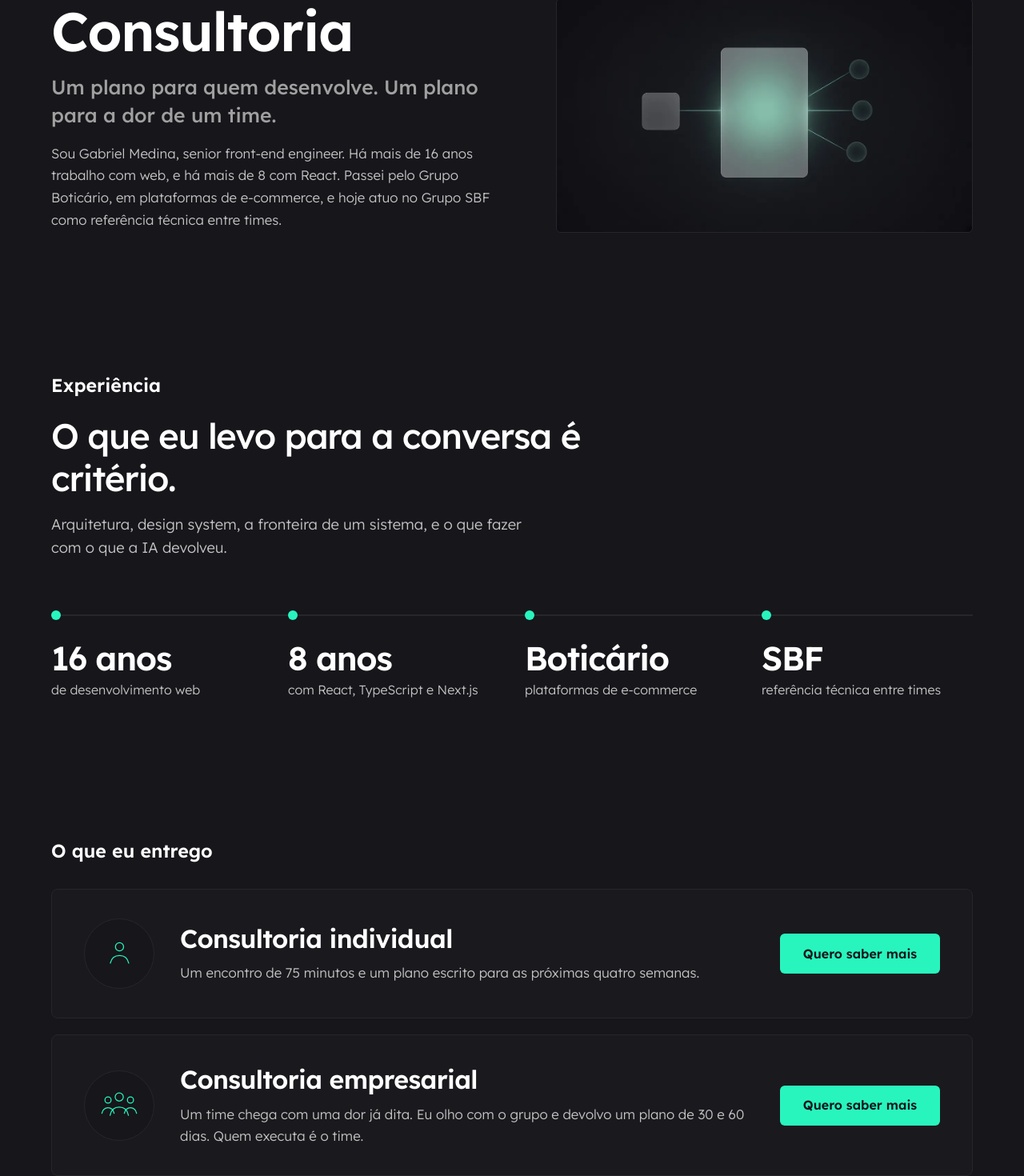
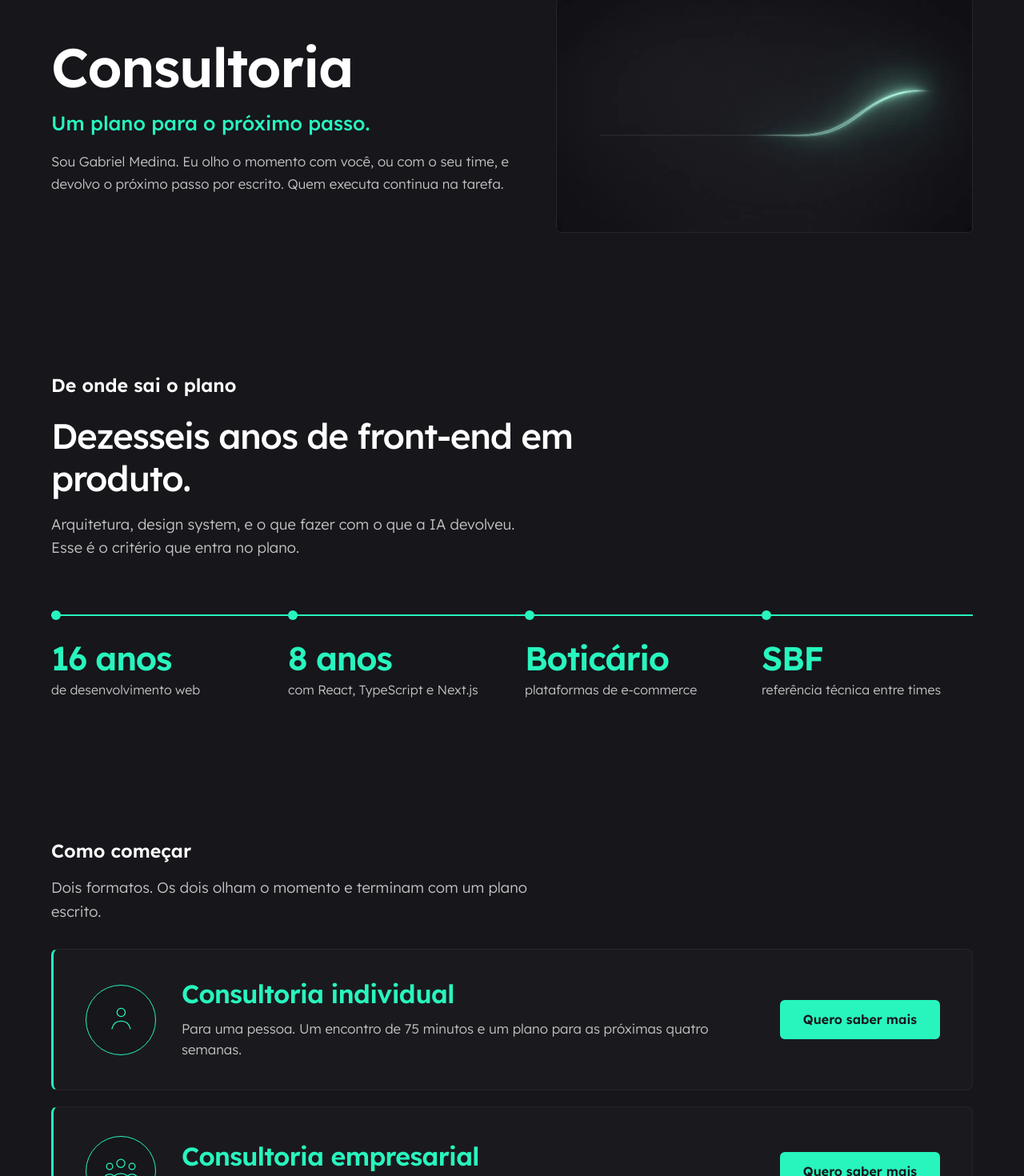
Before and after one commit to gabrielmedina/profile, a Next.js app: page /consultoria in a window 1280 px wide. Shown: the part 206-1676 px from the top of the page at 80% size. Built offline with nearby package versions, Linux system fonts and the light colour scheme.

Commit message:
Liga o texto da consultoria e troca a capa pela subida.
A entrada explica o plano, de onde ele sai e como começar. A capa passa a ser uma linha reta que sobe a partir do meio, e a cor primária volta nos títulos, na trilha e nos valores.

Co-authored-by: gmedina.santos <gmedina.santos@gmail.com>

```diff
--- a/src/features/consulting/components/consulting-page/consulting-page.tsx
+++ b/src/features/consulting/components/consulting-page/consulting-page.tsx
@@ -60,6 +60,7 @@ export function ConsultingPage() {
           <h2 id="entrega" className={styles.sectionTitle}>
             {consulting.deliveryHeading}
           </h2>
+          <p className={styles.statementNote}>{consulting.deliveryLead}</p>
           <div className={styles.cards}>
             {consulting.offers.map((offer) => (
               <OfferCard key={offer.id} offer={offer} />
--- a/src/features/consulting/components/consulting-page/consulting.module.scss
+++ b/src/features/consulting/components/consulting-page/consulting.module.scss
@@ -51,7 +51,7 @@
 
 .subtitle {
   margin: 0.85rem 0 0;
-  color: var(--color-text-light);
+  color: var(--color-primary);
   font-size: 1.2rem;
   font-weight: 500;
   line-height: 1.4;
@@ -138,7 +138,7 @@
   bottom: 0;
   left: 5px;
   width: 2px;
-  background: var(--color-border);
+  background: var(--color-primary);
 }
 
 .mark::after {
@@ -154,7 +154,7 @@
 
 .markValue {
   margin: 0;
-  color: var(--color-title);
+  color: var(--color-primary);
   font-size: 2.15rem;
   font-weight: 600;
   letter-spacing: -0.03em;
@@ -183,6 +183,7 @@
   padding: 1.6rem;
   background: var(--color-background-interactive);
   border: 1px solid var(--color-border);
+  border-left: 3px solid var(--color-primary);
   border-radius: 8px;
 }
 
@@ -191,7 +192,7 @@
   width: 5.5rem;
   height: 5.5rem;
   place-items: center;
-  border: 1px solid var(--color-border);
+  border: 1px solid var(--color-primary);
   border-radius: 50%;
   background: var(--color-background);
   color: var(--color-primary);
@@ -209,7 +210,7 @@
 
 .cardTitle {
   margin: 0;
-  color: var(--color-title);
+  color: var(--color-primary);
   font-size: 1.7rem;
   font-weight: 600;
   line-height: 1.2;
@@ -308,7 +309,7 @@
 
 .price dd {
   margin: 0;
-  color: var(--color-title);
+  color: var(--color-primary);
   font-size: 1.45rem;
   font-weight: 600;
   letter-spacing: -0.02em;
@@ -426,7 +427,7 @@
     right: 0;
     left: 0;
     height: 2px;
-    background: var(--color-border);
+    background: var(--color-primary);
   }
 
   .mark {
--- a/src/features/consulting/content.ts
+++ b/src/features/consulting/content.ts
@@ -29,7 +29,7 @@ export const consultingCover = {
   social: '/imgs/consultoria/consultoria.jpg',
   width: 1200,
   height: 675,
-  alt: 'Capa: uma lâmina fosca ao centro. Um nó à esquerda e três nós à direita ligam-se a ela por fios mint.',
+  alt: 'Capa: uma linha reta na primeira metade e, a partir do meio, uma subida em mint até o fim.',
 } as const
 
 const whatsapp = {
@@ -41,13 +41,13 @@ export const consulting = {
   path: site.consulting.path,
   title: site.consulting.title,
   description: site.consulting.description,
-  subtitle: 'Um plano para quem desenvolve. Um plano para a dor de um time.',
+  subtitle: 'Um plano para o próximo passo.',
   intro:
-    'Sou Gabriel Medina, senior front-end engineer. Há mais de 16 anos trabalho com web, e há mais de 8 com React. Passei pelo Grupo Boticário, em plataformas de e-commerce, e hoje atuo no Grupo SBF como referência técnica entre times.',
+    'Sou Gabriel Medina. Eu olho o momento com você, ou com o seu time, e devolvo o próximo passo por escrito. Quem executa continua na tarefa.',
   experience: {
-    heading: 'Experiência',
-    statement: 'O que eu levo para a conversa é critério.',
-    note: 'Arquitetura, design system, a fronteira de um sistema, e o que fazer com o que a IA devolveu.',
+    heading: 'De onde sai o plano',
+    statement: 'Dezesseis anos de front-end em produto.',
+    note: 'Arquitetura, design system, e o que fazer com o que a IA devolveu. Esse é o critério que entra no plano.',
     milestones: [
       { value: '16 anos', caption: 'de desenvolvimento web' },
       { value: '8 anos', caption: 'com React, TypeScript e Next.js' },
@@ -55,14 +55,16 @@ export const consulting = {
       { value: 'SBF', caption: 'referência técnica entre times' },
     ],
   },
-  deliveryHeading: 'O que eu entrego',
+  deliveryHeading: 'Como começar',
+  deliveryLead:
+    'Dois formatos. Os dois olham o momento e terminam com um plano escrito.',
   offers: [
     {
       id: 'individual',
       slug: 'individual',
       title: 'Consultoria individual',
       summary:
-        'Um encontro de 75 minutos e um plano escrito para as próximas quatro semanas.',
+        'Para uma pessoa. Um encontro de 75 minutos e um plano para as próximas quatro semanas.',
       steps: [
         'Você conta o momento, o que trava, e manda um material real: um projeto, uma pull request, ou uma decisão que está na sua mão.',
         'No encontro a gente confirma onde você está, olha o material e escolhe um próximo passo que cabe nas próximas semanas.',
@@ -94,7 +96,7 @@ Meu momento hoje: `,
       slug: 'empresarial',
       title: 'Consultoria empresarial',
       summary:
-        'Um time chega com uma dor já dita. Eu olho com o grupo e devolvo um plano de 30 e 60 dias. Quem executa é o time.',
+        'Para um time. Uma sessão em volta de uma dor e um plano de 30 e 60 dias.',
       steps: [
         'Uma página de combinado: a dor em uma frase, quem entra na sala, dois exemplos concretos enviados com cinco dias de antecedência, e o que fica de fora.',
         'Quarenta e cinco minutos com quem patrocina, para entender a restrição e o que “melhor” significa.',
```
Also changed, not shown: specs/005-monetization.md (+1 -1 lines), public/imgs/consultoria/consultoria.jpg, public/imgs/consultoria/consultoria.webp.
